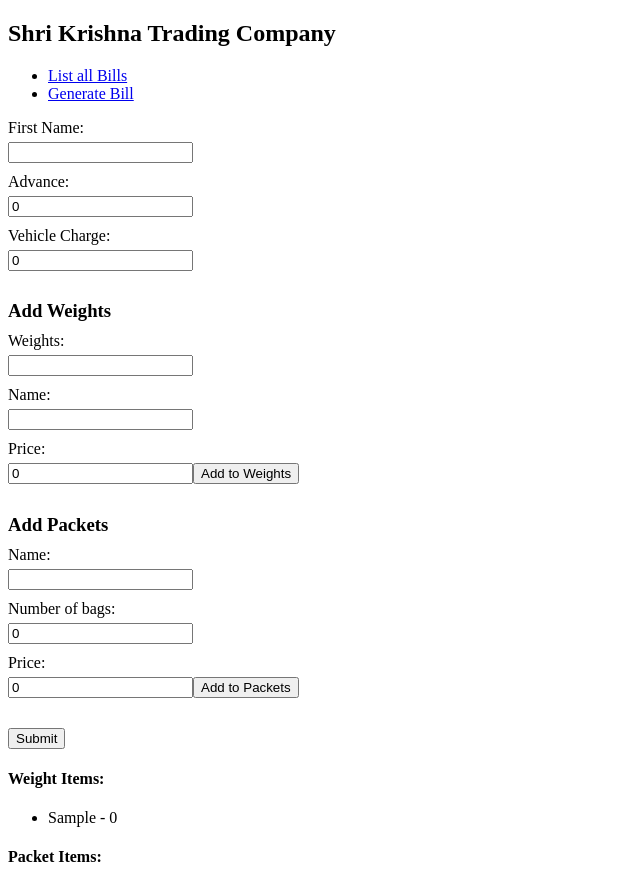
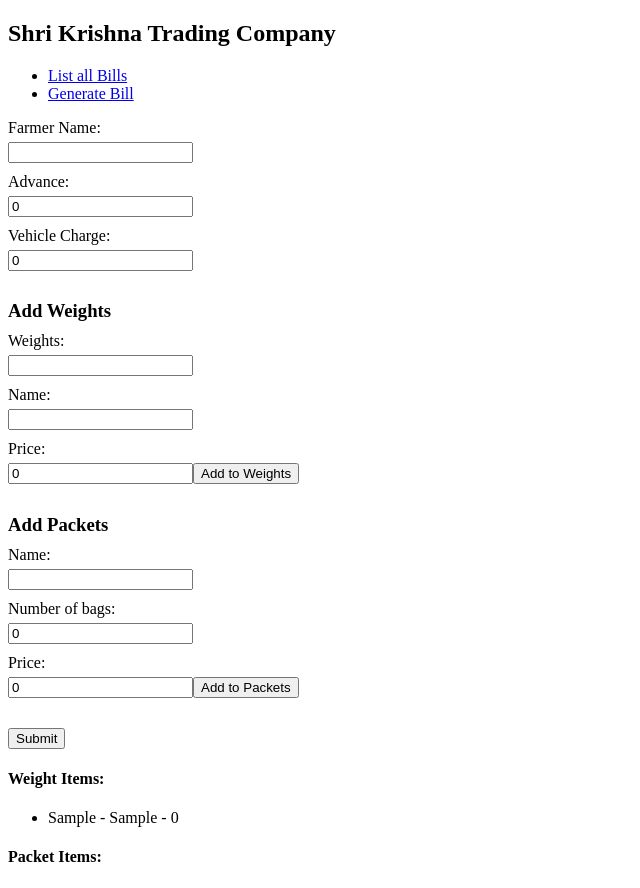
Before and after one commit to suraj548/project-shop-2, an Angular app: page /add-bill in a window 1280 px wide. Both pictures are taken after typing "Sample", "Sample" into the empty fields and a click on the button "Add to Weights". Shown: the whole page, without its empty margins (0-640 px from the left). Built offline with nearby package versions, Linux system fonts and the light colour scheme.

Commit message:
added proper html display tags

```diff
--- a/src/app/components/add-bills/add-bills.component.html
+++ b/src/app/components/add-bills/add-bills.component.html
@@ -1,4 +1,4 @@
-<label for="fname">First Name:</label>
+<label for="fname">Farmer Name:</label>
 <input type="text" id="fname" name="fname" [(ngModel)]="myObject.Fname" required>
 
 <label for="fname">Advance:</label>
@@ -34,10 +34,10 @@
 
 <h4>Weight Items:</h4>
 <ul>
-  <li *ngFor="let obj of myObject.objectsArray">{{ obj.item_name }} - {{ obj.item_price }}</li>
+  <li *ngFor="let obj of myObject.objectsArray">{{ obj.item_name }}  -   {{obj.numbers}}  -  {{ obj.item_price }}</li>
 </ul>
 
 <h4>Packet Items:</h4>
 <ul>
-  <li *ngFor="let obj of myObject.objectsArray_1">{{ obj.item_name }} - {{ obj.item_price }}</li>
+  <li *ngFor="let obj of myObject.objectsArray_1">{{ obj.item_name }}  -  {{obj.item_no_bags}}  -  {{ obj.item_price }}</li>
 </ul>
```
